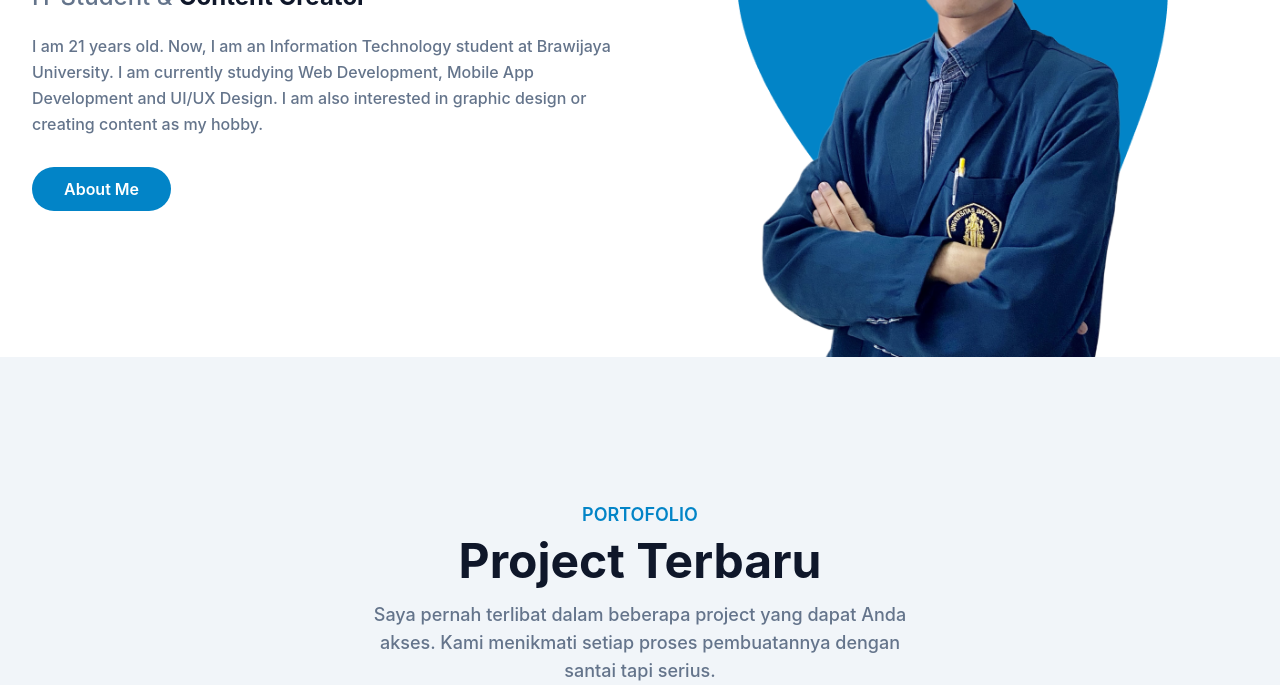
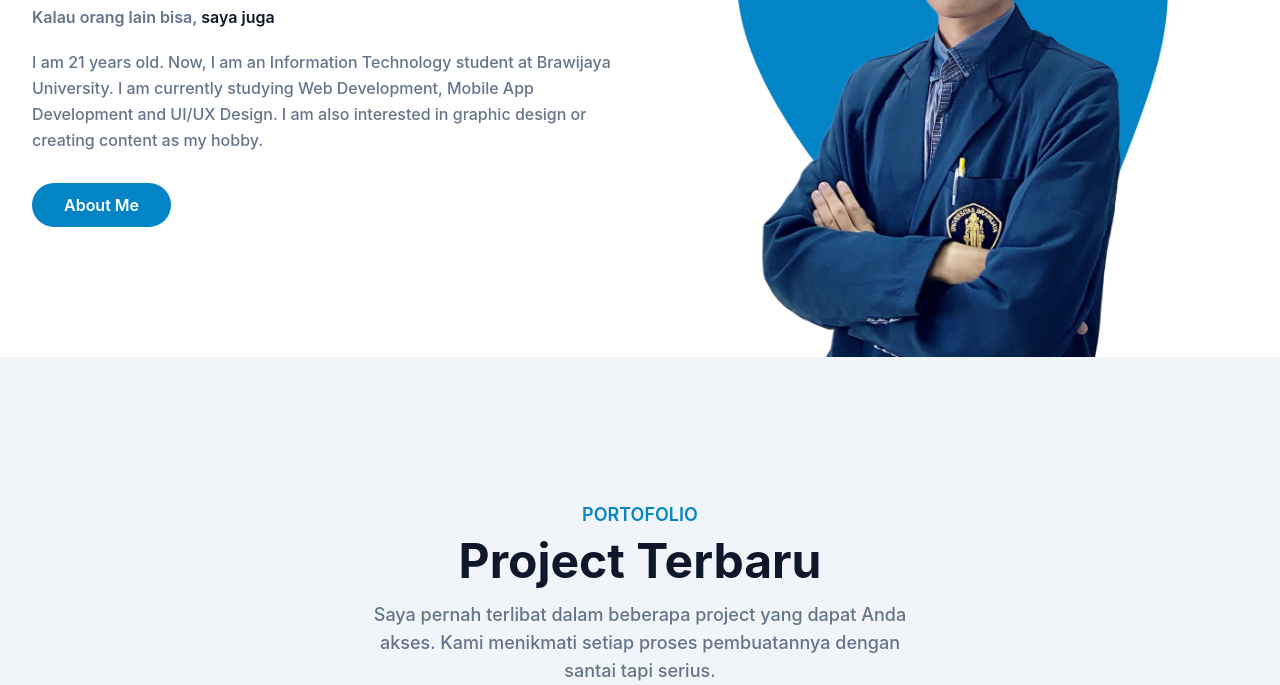
Before and after one commit to EBay12Y/ekabayu, a website: page index.html in a window 1280 px wide. Shown: the part 415-1100 px from the top of the page. Drawn offline with nearby package versions, Linux system fonts and the light colour scheme.

Commit message:
add text typed animation

```diff
--- a/index.html
+++ b/index.html
@@ -121,13 +121,22 @@
               >
             </h1>
             <h2
-              class="mt-4 mb-5 text-lg font-medium text-secondary lg:text-2xl"
+              class="mt-4 mb-2 text-lg font-medium text-secondary lg:text-2xl"
             >
               IT Student &
               <span class="font-bold text-dark dark:text-slate-400"
                 >Content Creator</span
               >
             </h2>
+            <div class="mb-5 flex">
+              <div class="font-semibold text-slate-500 dark:text-slate-400">
+                Kalau orang lain bisa,&nbsp;
+              </div>
+              <div
+                id="typed-text"
+                class="font-semibold text-dark dark:text-white"
+              ></div>
+            </div>
             <p class="mb-10 font-medium leading-relaxed text-secondary">
               I am 21 years old. Now, I am an Information Technology student at
               Brawijaya University. I am currently studying Web Development,
```
Also changed, not shown: dist/js/script.js, dist/output.css, src/input.css.
